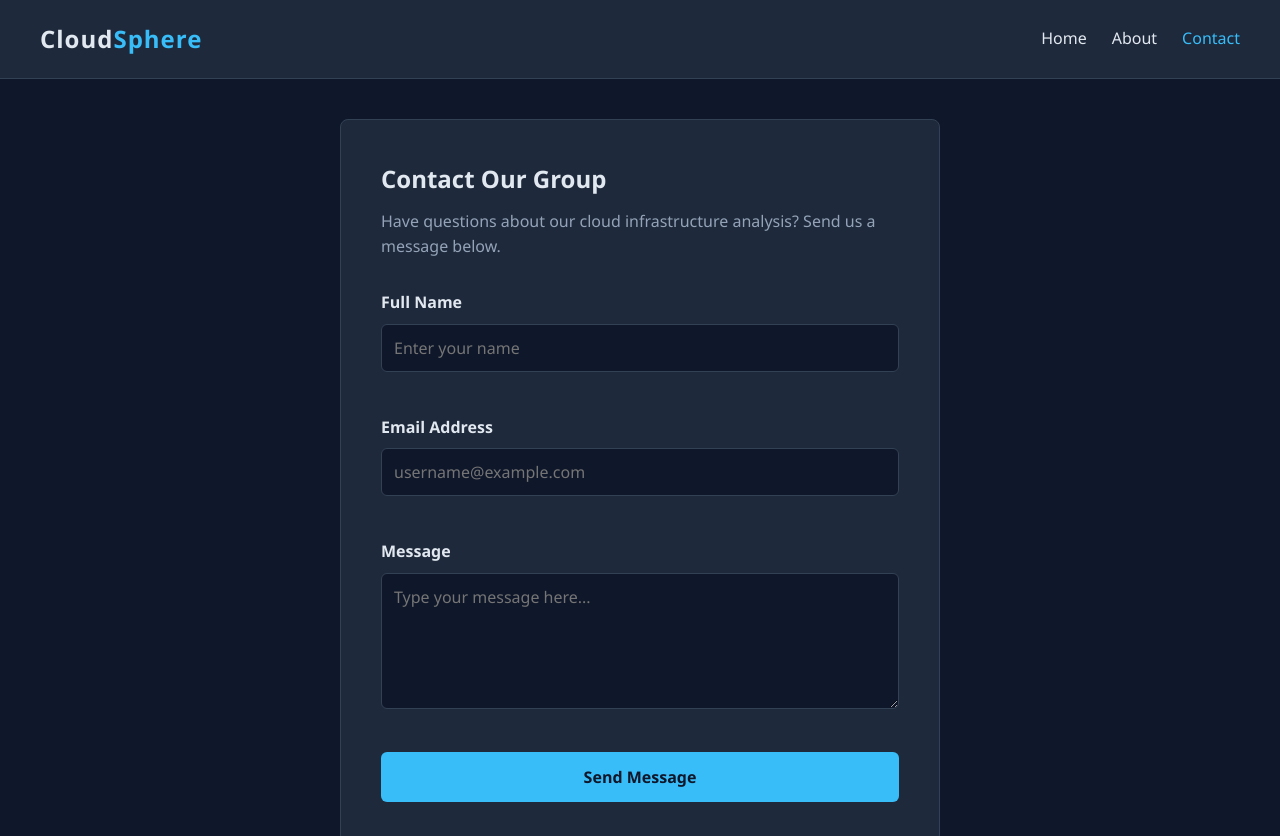
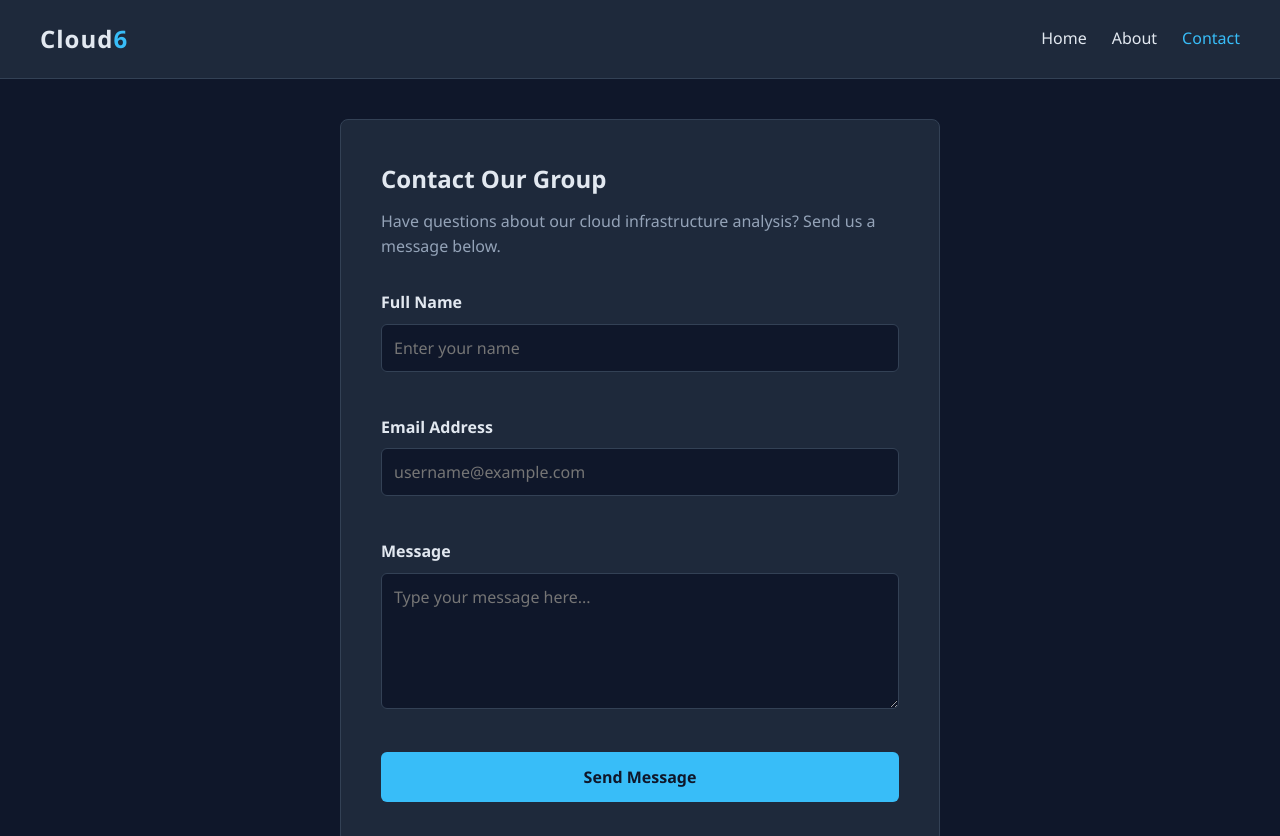
Before and after one commit to godwinvudu/cloud-group-work, a plain HTML site: page contact.html in a window 1280 px wide. Shown: the top 836 px of the page. Drawn offline with Linux system fonts and the light colour scheme.

Commit message:
Update logo and footer text in contact.html

```diff
--- a/contact.html
+++ b/contact.html
@@ -9,7 +9,7 @@
 <body>
 
     <nav class="navbar">
-        <div class="logo">Cloud<span>Sphere</span></div>
+        <div class="logo">Cloud<span>6</span></div>
         <ul class="nav-links">
             <li><a href="index.html">Home</a></li>
             <li><a href="about.html">About</a></li>
```
